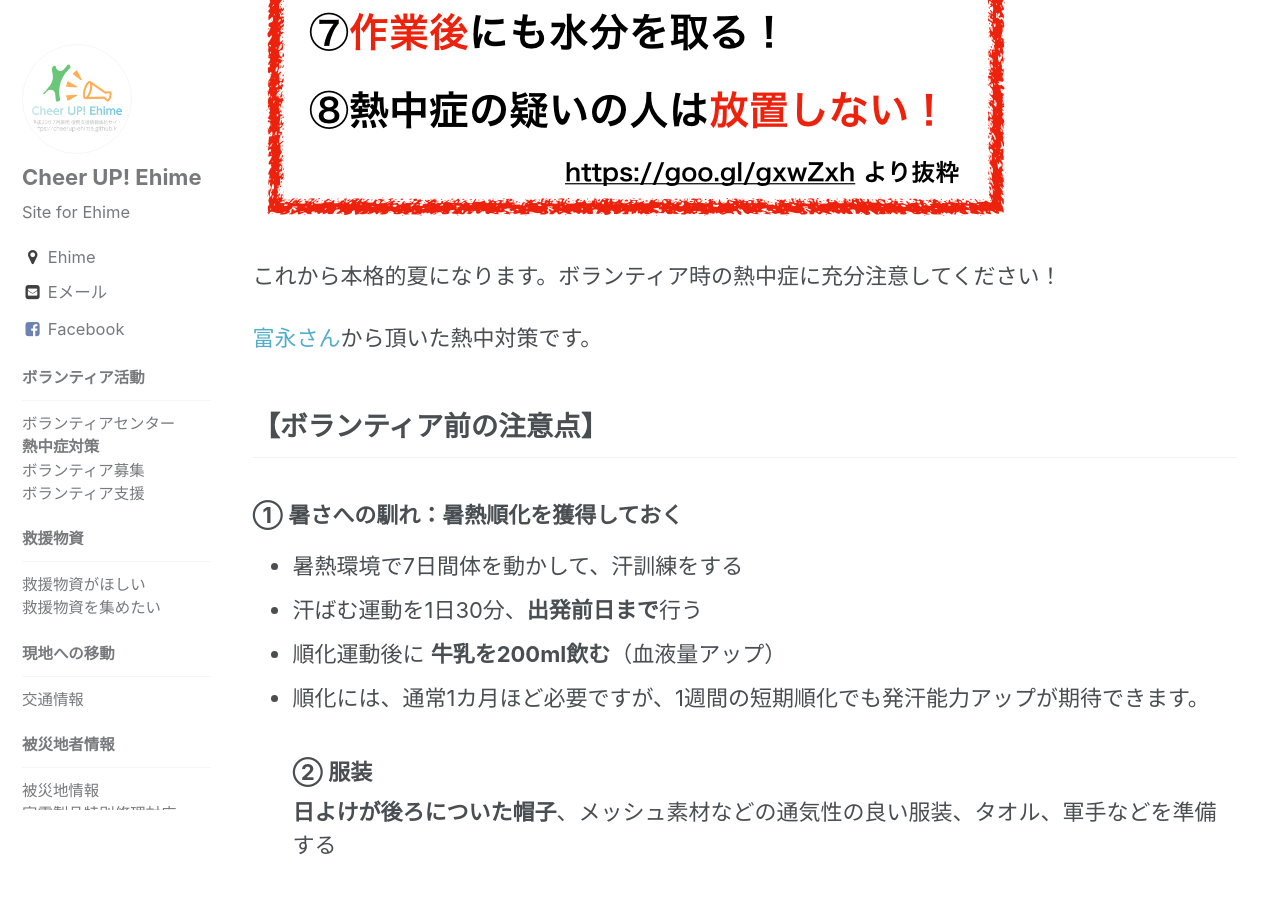
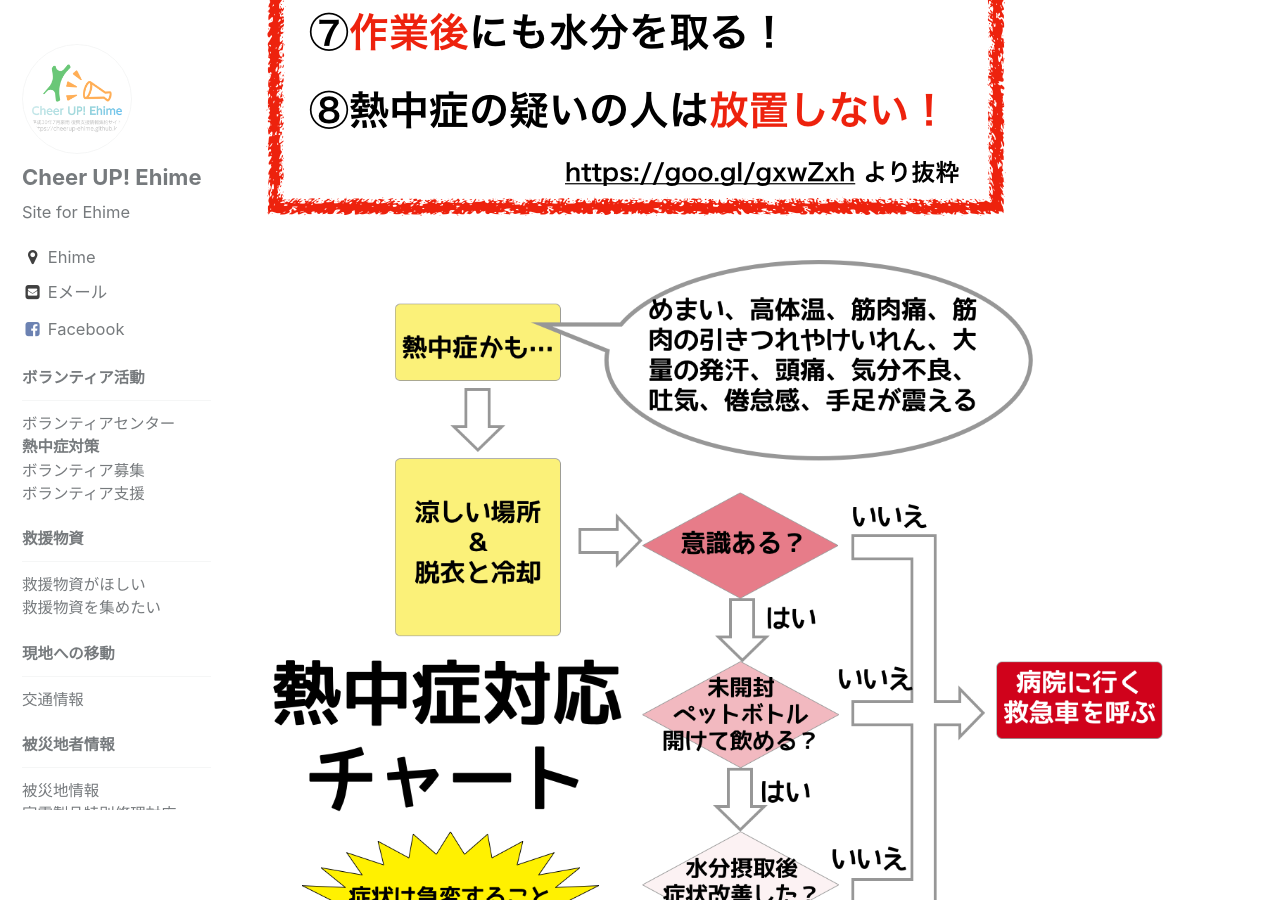
Before and after one commit to cheerup-ehime/cheerup-ehime.github.io, a Jekyll site: the page built from _pages/heat-attack-provision.md, in a window 1280 px wide and 900 px high, scrolled down 1021 px. Built offline with Jekyll 4.4.1, drawn with Linux system fonts in a browser that asks for light colours.

Commit message:
対応チャートも追加

```diff
--- a/_pages/heat-attack-provision.md
+++ b/_pages/heat-attack-provision.md
@@ -3,6 +3,8 @@ title: ボランティア時の熱中症対策
 permalink: /heat-attack-provision/
 ---
 ![https://cheerup-ehime.github.io/assets/images/heat_attack_provision.png](/assets/images/heat_attack_provision.png)
+
+![https://cheerup-ehime.github.io/assets/images/heat-attack-chart.png](/assets/images/heat-attack-chart.png)
 
 これから本格的夏になります。ボランティア時の熱中症に充分注意してください！
 
```
Also changed, not shown: assets/images/heat-attack-chart.png (added).
